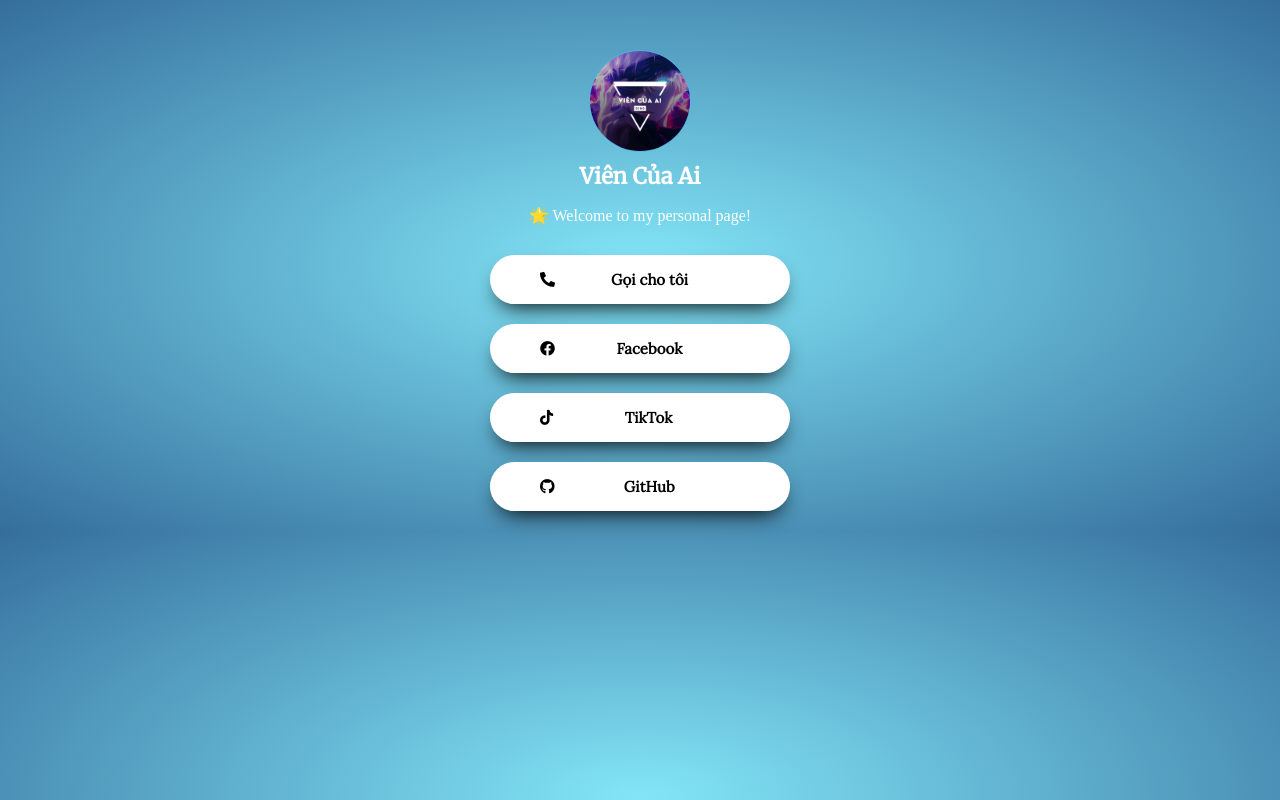
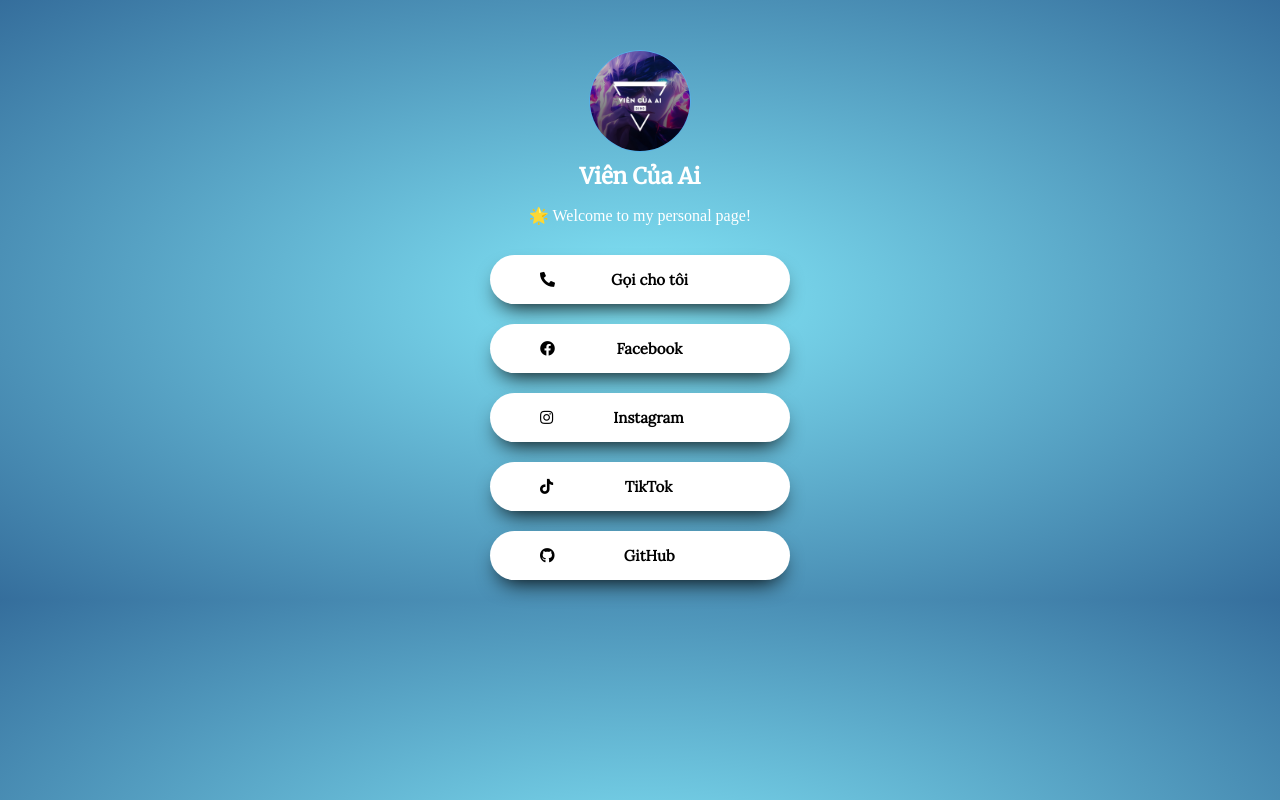
Before and after one commit to vien2k3/vienpro, a plain HTML site: page ttcanhan.html in a window 1280 px wide. Drawn offline with Linux system fonts and the light colour scheme.

Commit message:
Update ttcanhan.html

```diff
--- a/ttcanhan.html
+++ b/ttcanhan.html
@@ -155,6 +155,11 @@
                 <i class="fab fa-facebook"></i>&nbsp;Facebook
             </div>
         </button><br>
+        <button class="button" onclick="location.href = 'https://www.instagram.com/niensv3001?igsh=MXNybWFkcTRtZXBmMA=='">
+            <div class="grid-container">
+                <i class="fab fa-instagram"></i>&nbsp;Instagram
+            </div>
+        </button><br>
         <button class="button" onclick="location.href = 'https://www.tiktok.com/@1508nopro'">
             <div class="grid-container">
                 <i class="fab fa-tiktok"></i>&nbsp;TikTok
```
